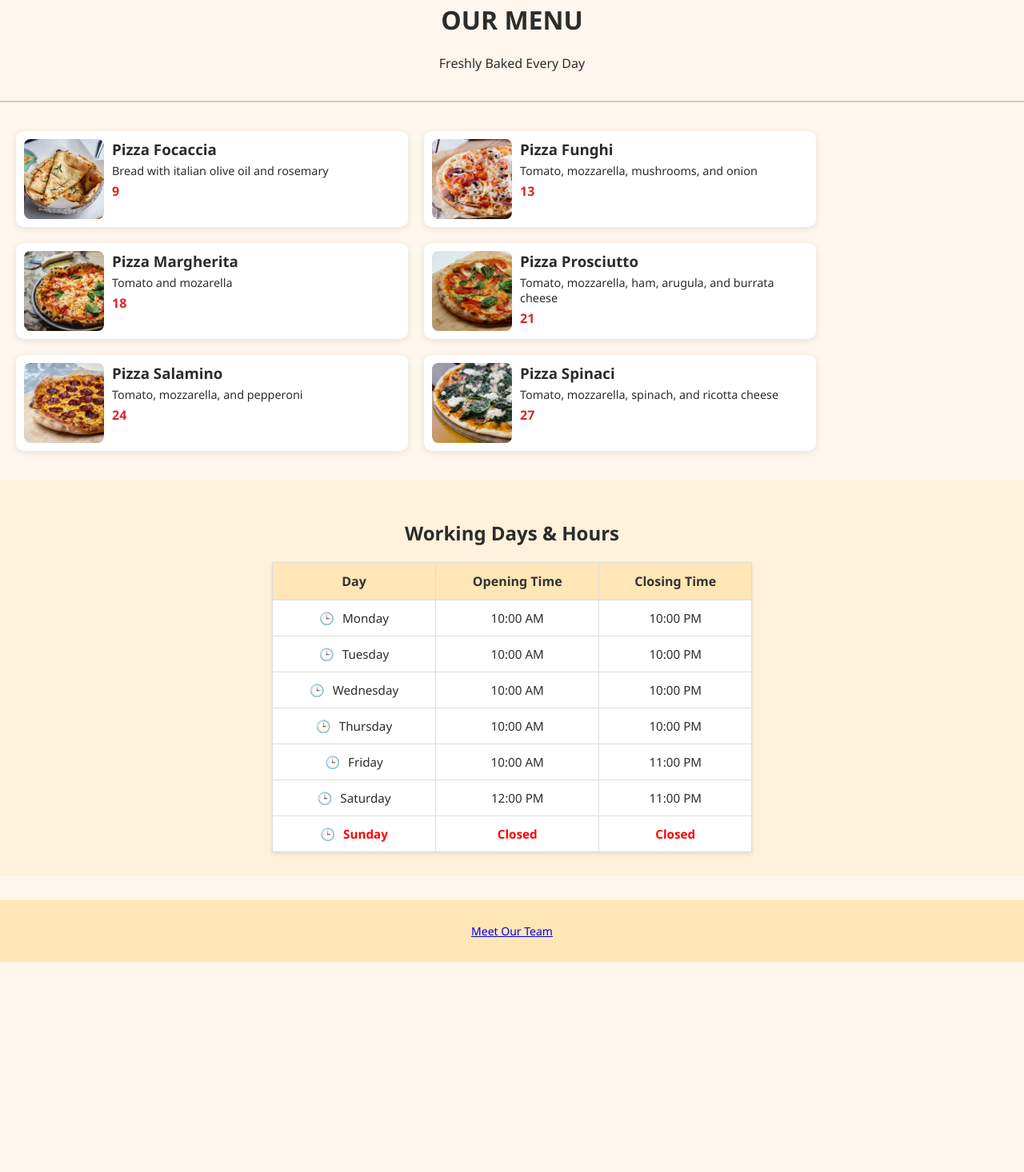
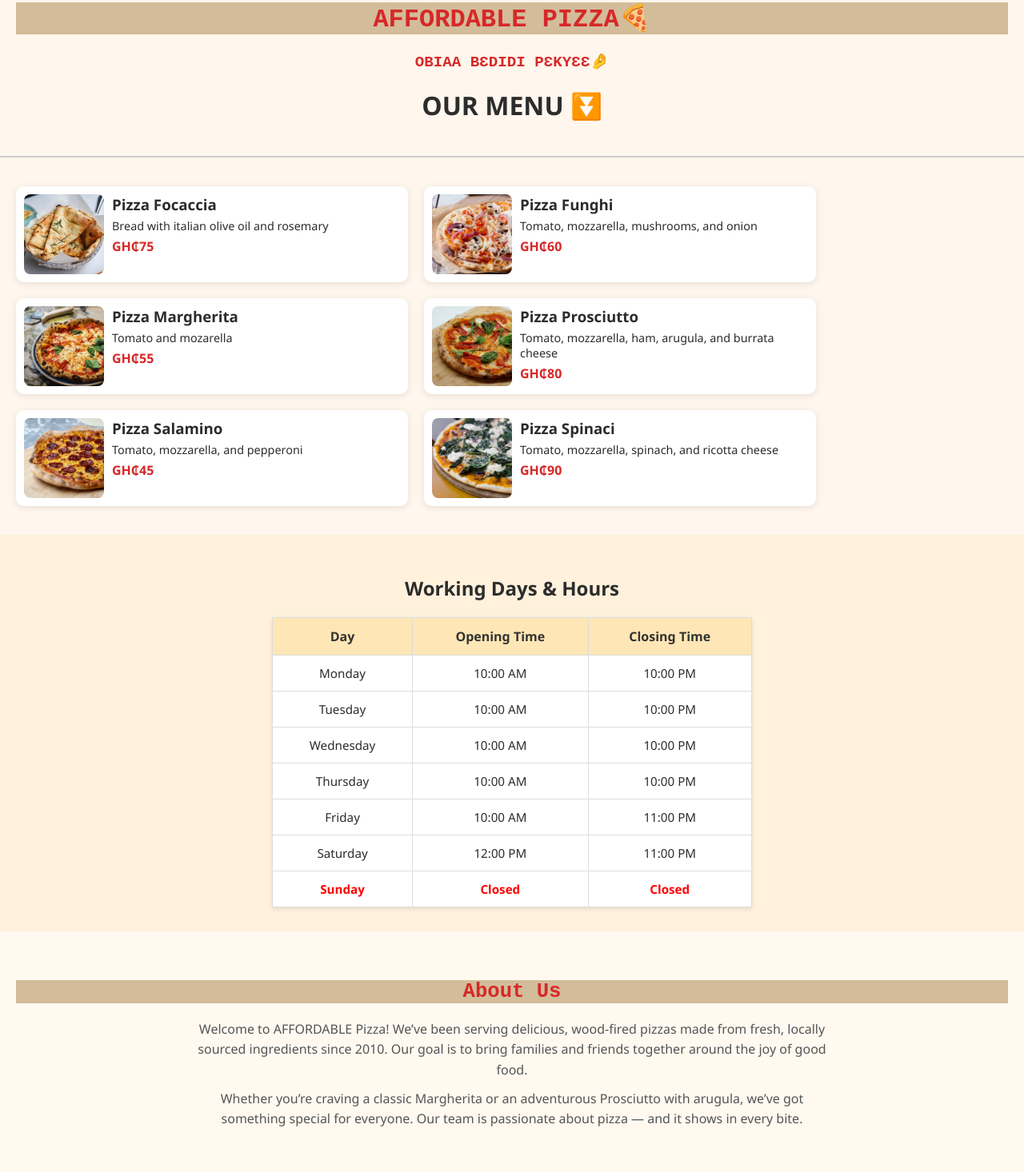
Before and after one commit to WilliamsAdu-Gyamfi/pizza-website, a plain HTML site: page index.html in a window 1280 px wide. Shown: the part 38-1504 px from the top of the page at 80% size. Before the commit the page ends 1241 px from the top, so only its background shows below. Drawn offline with Linux system fonts and the light colour scheme.

Commit message:
refactor

```diff
--- a/index.html
+++ b/index.html
@@ -8,8 +8,9 @@
   </head>
   <body>
     <header>
-      <h1>OUR MENU</h1>
-      <p>Freshly Baked Every Day</p>
+      <h1 class="co-name">AFFORDABLE PIZZA🍕</h1>
+      <p class="motto">OBIAA BƐDIDI PƐKYƐƐ🤌</p>
+      <h1>OUR MENU ⏬</h1>
     </header>
 
     <main class="menu">
@@ -19,7 +20,7 @@
           <div>
             <h3>Pizza Focaccia</h3>
             <p>Bread with italian olive oil and rosemary</p>
-            <span>9</span>
+            <span>GH₵75</span>
           </div>
         </li>
 
@@ -28,7 +29,7 @@
           <div>
             <h3>Pizza Funghi</h3>
             <p>Tomato, mozzarella, mushrooms, and onion</p>
-            <span>13</span>
+            <span>GH₵60</span>
           </div>
         </li>
 
@@ -37,7 +38,7 @@
           <div>
             <h3>Pizza Margherita</h3>
             <p>Tomato and mozarella</p>
-            <span>18</span>
+            <span>GH₵55</span>
           </div>
         </li>
 
@@ -46,7 +47,7 @@
           <div>
             <h3>Pizza Prosciutto</h3>
             <p>Tomato, mozzarella, ham, arugula, and burrata cheese</p>
-            <span>21</span>
+            <span>GH₵80</span>
           </div>
         </li>
 
@@ -55,7 +56,7 @@
           <div>
             <h3>Pizza Salamino</h3>
             <p>Tomato, mozzarella, and pepperoni</p>
-            <span>24</span>
+            <span>GH₵45</span>
           </div>
         </li>
 
@@ -64,11 +65,12 @@
           <div>
             <h3>Pizza Spinaci</h3>
             <p>Tomato, mozzarella, spinach, and ricotta cheese</p>
-            <span>27</span>
+            <span>GH₵90</span>
           </div>
         </li>
       </ul>
     </main>
+
     <section class="working-hours">
       <h2>Working Days & Hours</h2>
       <table>
@@ -81,37 +83,37 @@
         </thead>
         <tbody>
           <tr>
-            <td><span class="icon">🕒</span> Monday</td>
+            <td>Monday</td>
             <td>10:00 AM</td>
             <td>10:00 PM</td>
           </tr>
           <tr>
-            <td><span class="icon">🕒</span> Tuesday</td>
+            <td>Tuesday</td>
             <td>10:00 AM</td>
             <td>10:00 PM</td>
           </tr>
           <tr>
-            <td><span class="icon">🕒</span> Wednesday</td>
+            <td>Wednesday</td>
             <td>10:00 AM</td>
             <td>10:00 PM</td>
           </tr>
           <tr>
-            <td><span class="icon">🕒</span> Thursday</td>
+            <td>Thursday</td>
             <td>10:00 AM</td>
             <td>10:00 PM</td>
           </tr>
           <tr>
-            <td><span class="icon">🕒</span> Friday</td>
+            <td>Friday</td>
             <td>10:00 AM</td>
             <td>11:00 PM</td>
           </tr>
           <tr>
-            <td><span class="icon">🕒</span> Saturday</td>
+            <td>Saturday</td>
             <td>12:00 PM</td>
             <td>11:00 PM</td>
           </tr>
           <tr class="closed">
-            <td><span class="icon">🕒</span> Sunday</td>
+            <td>Sunday</td>
             <td>Closed</td>
             <td>Closed</td>
           </tr>
@@ -119,8 +121,21 @@
       </table>
     </section>
 
+    <section class="about">
+      <h2 class="co-name" id="abt">About Us</h2>
+      <p>
+        Welcome to AFFORDABLE Pizza! We’ve been serving delicious, wood-fired
+        pizzas made from fresh, locally sourced ingredients since 2010. Our goal
+        is to bring families and friends together around the joy of good food.
+      </p>
+      <p>
+        Whether you’re craving a classic Margherita or an adventurous Prosciutto
+        with arugula, we’ve got something special for everyone. Our team is
+        passionate about pizza — and it shows in every bite.
+      </p>
+    </section>
+
     <footer>
-      <p id="timeDisplay"></p>
       <p><a href="staff.html">Meet Our Team</a></p>
     </footer>
 
--- a/style.css
+++ b/style.css
@@ -3,6 +3,18 @@ body {
   margin: 0;
   background-color: #fff6ed;
   color: #2c2c2c;
+}
+.co-name {
+  background-color: #d3bc99;
+  font-family: "Courier New", Courier, monospace;
+  color: #d62828;
+}
+
+.motto {
+  font-family: "Courier New", Courier, monospace;
+  color: #d62828;
+  font-weight: bolder;
+  font-size: larger;
 }
 
 header {
@@ -95,11 +107,29 @@ header {
   font-weight: bold;
 }
 
-/* Small clock icon styling */
-.icon {
-  margin-right: 6px;
+.about {
+  padding: 40px 20px;
+  background-color: #fff9f0;
+  text-align: center;
 }
 
+.about h2 {
+  font-size: 1.6rem;
+  margin-bottom: 20px;
+  color: #333;
+}
+
+.about p {
+  font-size: 1rem;
+  max-width: 800px;
+  margin: 10px auto;
+  color: #555;
+  line-height: 1.6;
+}
+
+#abt {
+  color: #d62828;
+}
 footer {
   background-color: #ffe6b6;
   padding: 15px;
```
